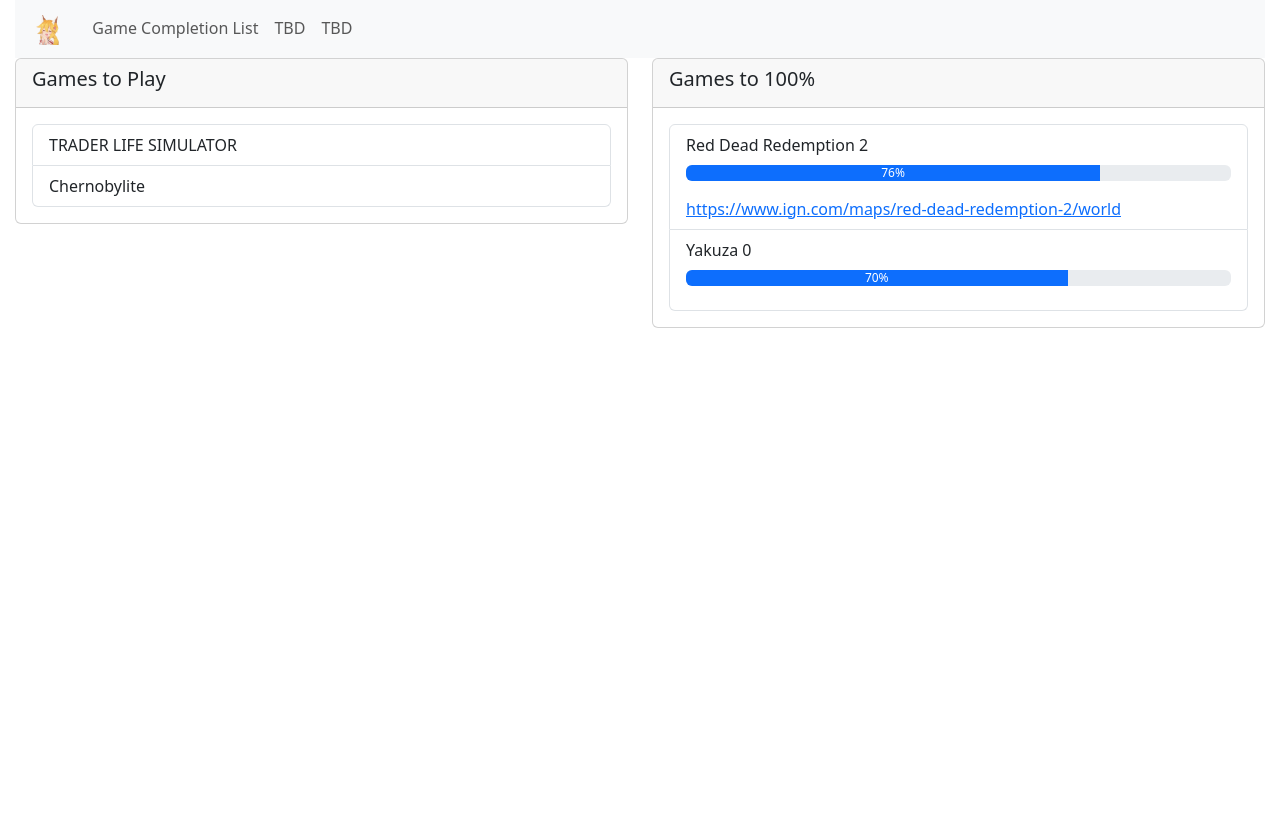
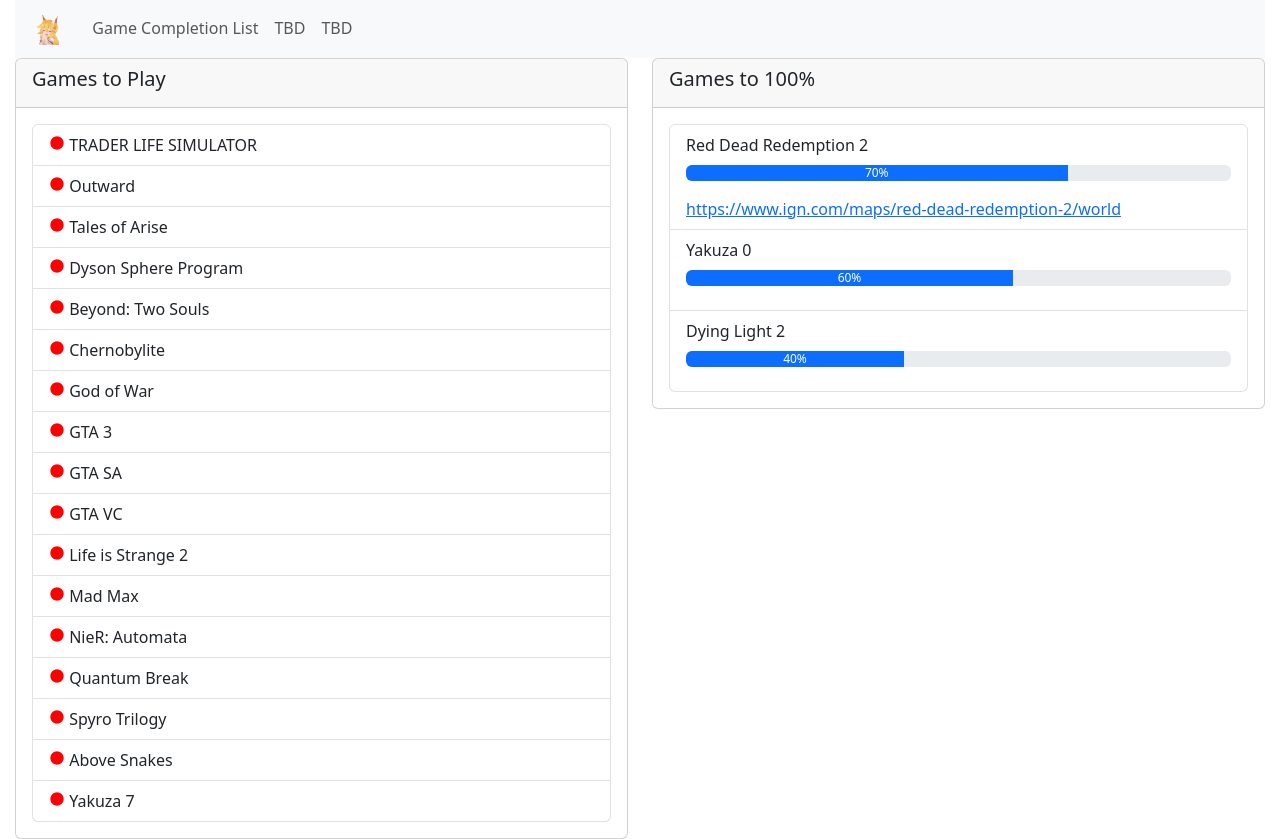
Before and after one commit to Janyno/Janyno.github.io, an Angular app: page /game-completion in a window 1280 px wide. Before the commit the page ends 800 px from the top, so only its background shows below. Built offline with nearby package versions, Linux system fonts and the light colour scheme.

Commit message:
updated list

```diff
--- a/src/app/game-completion-list/game-completion-list.component.html
+++ b/src/app/game-completion-list/game-completion-list.component.html
@@ -1,5 +1,4 @@
 <div class="row align-items-start">
-    <!-- Card for "Games to Play" -->
     <div class="col d-flex flex-column">
       <div class="card">
         <div class="card-header">
@@ -8,6 +7,7 @@
         <div class="card-body flex-fill">
           <ul class="list-group">
             <li class="list-group-item" *ngFor="let game of toPlay">
+              <i class="material-icons icon" *ngIf="game.status" [style.color]="statusColorMap[game.status]">circle</i>
               {{ game.name }}
             </li>
           </ul>
@@ -15,7 +15,6 @@
       </div>
     </div>
 
-    <!-- Card for "Games to 100%" -->
     <div class="col d-flex flex-column">
       <div class="card">
         <div class="card-header">
--- a/src/app/game-completion-list/game-completion-list.component.scss
+++ b/src/app/game-completion-list/game-completion-list.component.scss
@@ -0,0 +1,3 @@
+.icon {
+    font-size: 16px;
+}
--- a/src/app/game-completion-list/game-completion-list.component.ts
+++ b/src/app/game-completion-list/game-completion-list.component.ts
@@ -8,12 +8,34 @@
 })
 export class GameCompletionListComponent {
   toPlay: Game[] = [
-    {name: 'TRADER LIFE SIMULATOR'},
-    {name: 'Chernobylite'}
+    {name: 'TRADER LIFE SIMULATOR', status: 'not_began'},
+    {name: 'Outward', status: 'not_began'},
+    {name: 'Tales of Arise', status: 'not_began'},
+    {name: 'Dyson Sphere Program', status: 'not_began'},
+    {name: 'Beyond: Two Souls', status: 'not_began'},
+    {name: 'Chernobylite', status: 'not_began'},
+    {name: 'God of War', status: 'not_began'},
+    {name: 'GTA 3', status: 'not_began'},
+    {name: 'GTA SA', status: 'not_began'},
+    {name: 'GTA VC', status: 'not_began'},
+    {name: 'Life is Strange 2', status: 'not_began'},
+    {name: 'Mad Max', status: 'not_began'},
+    {name: 'NieR: Automata', status: 'not_began'},
+    {name: 'Quantum Break', status: 'not_began'},
+    {name: 'Spyro Trilogy', status: 'not_began'},
+    {name: 'Above Snakes', status: 'not_began'},
+    {name: 'Yakuza 7', status: 'not_began'}
   ]
 
   toComplete: Game [] = [
-    {name: 'Red Dead Redemption 2', progress: 76, link: 'https://www.ign.com/maps/red-dead-redemption-2/world'},
-    {name: 'Yakuza 0', progress: 70}
+    {name: 'Red Dead Redemption 2', progress: 70, link: 'https://www.ign.com/maps/red-dead-redemption-2/world'},
+    {name: 'Yakuza 0', progress: 60},
+    {name: 'Dying Light 2', progress: 40}
   ]
+
+  statusColorMap: { [status: string]: string } = {
+    not_began: 'red',
+    in_progress: 'yellow',
+    completed: 'green'
+  };
 }
--- a/src/app/model/game.ts
+++ b/src/app/model/game.ts
@@ -1,5 +1,6 @@
 export interface Game {
     name: string,
+    status?: 'not_began' | 'in_progress' | 'completed',
     progress?: number,
     notes?: string,
     link?: string
--- a/src/index.html
+++ b/src/index.html
@@ -6,6 +6,7 @@
   <base href="/">
   <meta name="viewport" content="width=device-width, initial-scale=1">
   <link rel="icon" type="image/x-icon" href="favicon.ico">
+  <link rel="stylesheet" href="https://fonts.googleapis.com/icon?family=Material+Icons">
 </head>
 <body>
   <app-root></app-root>
```
Also changed, not shown: 3 other files (tests, documents, lock files or other folders).
